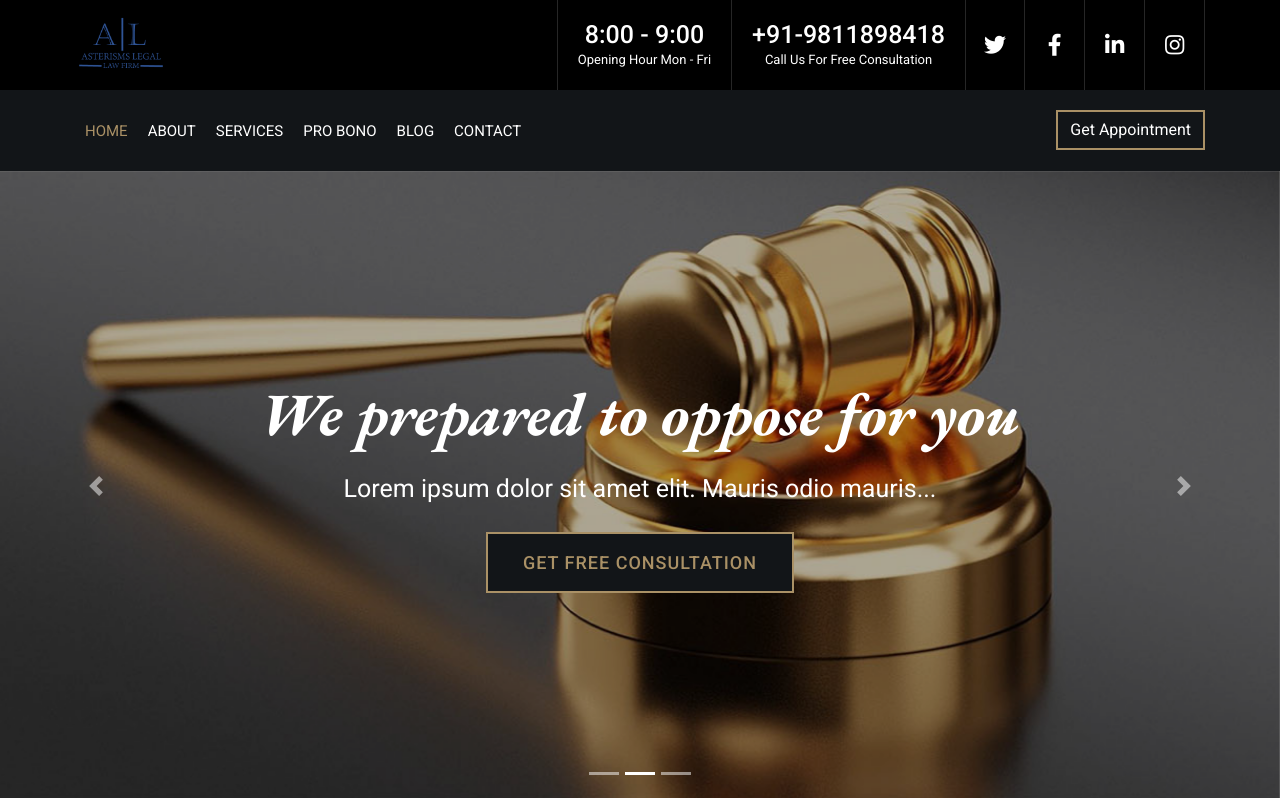
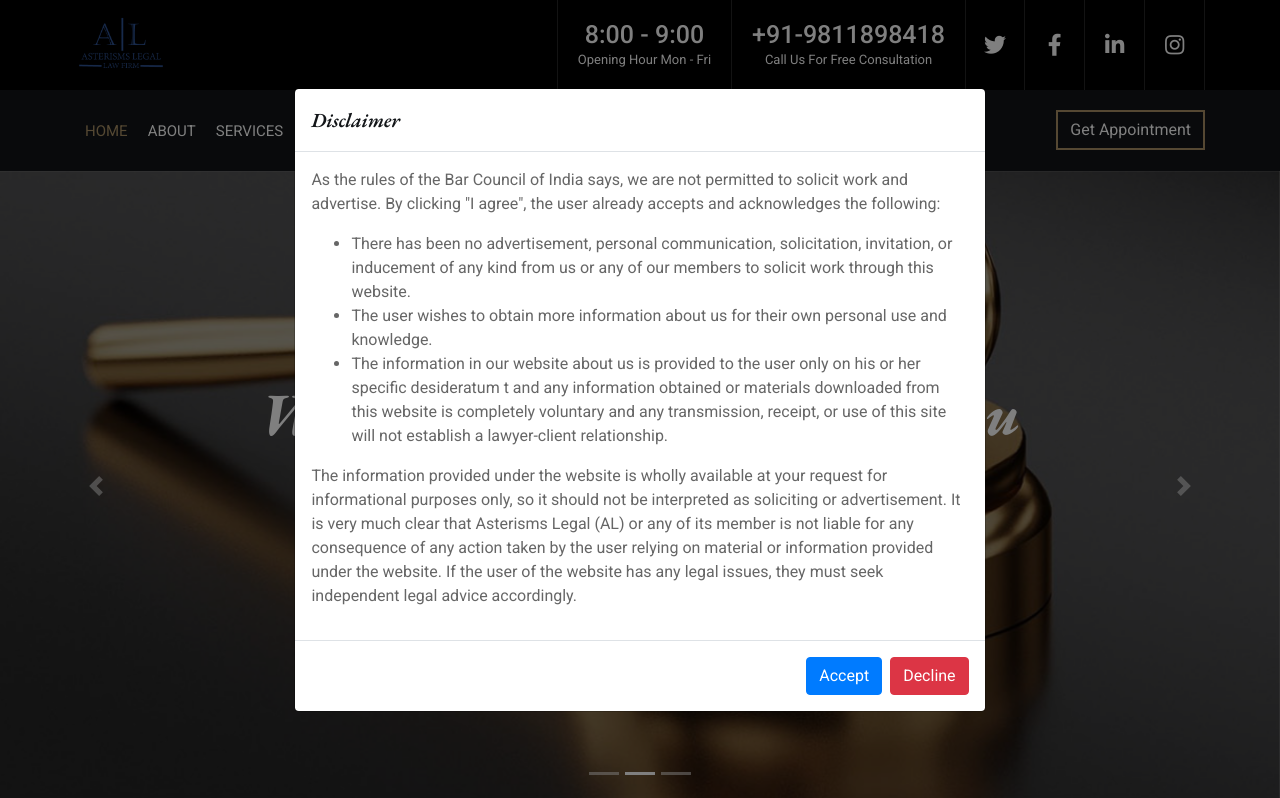
Before and after one commit to PriyanshuGupta93540/asterismlegalfirm, a plain HTML site: page index.html in a window 1280 px wide. Shown: the top 798 px of the page. Drawn offline with nearby package versions, Linux system fonts and the light colour scheme.

Commit message:
third changes

```diff
--- a/css/style.css
+++ b/css/style.css
@@ -1771,3 +1771,10 @@ a:focus {
         text-align: center;
     }
 }
+
+
+/* Disclaimer */
+
+.disc{
+    width: 2500px;
+}
--- a/index.html
+++ b/index.html
@@ -866,5 +866,88 @@ New Delhi – 110049</p>
 
         <!-- Template Javascript -->
         <script src="js/main.js"></script>
+
+
+<!--
+         <-- Disclaimer Modal -->
+    <div id="disclaimerModal" class="modal fade" tabindex="-1" role="dialog" aria-labelledby="disclaimerModalLabel" aria-hidden="true">
+        <div class="modal-dialog modal-dialog-centered" role="document">
+            <div class="modal-content">
+                <div class="modal-header">
+                    <h5 class="modal-title" id="disclaimerModalLabel">Disclaimer</h5>
+                </div>
+                <div class="modal-body">
+                    <p>As the rules of the Bar Council of India says, we are not permitted to solicit work and advertise. By clicking "I agree", the user already accepts and acknowledges the following:</p>
+                   <ul>
+                    <li>There has been no advertisement, personal communication, solicitation, invitation, or inducement of any kind from us or any of our members to solicit work through this website.</li>
+                    <li>The user wishes to obtain more information about us for their own personal use and knowledge.</li>
+                    <li>The information in our website about us is provided to the user only on his or her specific desideratum t and any information obtained or materials downloaded from this website is completely voluntary and any transmission, receipt, or use of this site will not establish a lawyer-client relationship.</li>
+                   </ul>
+                   <p>The information provided under the website is wholly available at your request for informational purposes only, so it should not be interpreted as soliciting or advertisement. It is very much clear that Asterisms Legal (AL) or any of its member is not liable for any consequence of any action taken by the user relying on material or information provided under the website. If the user of the website has any legal issues, they must seek independent legal advice accordingly.</p>
+                </div>
+                <div class="modal-footer">
+                    <button type="button" class="btn btn-primary" id="acceptButton">Accept</button>
+                    <button type="button" class="btn btn-danger" id="declineButton">Decline</button>
+                </div>
+            </div>
+        </div>
+    </div>
+
+    <style>
+        /* Custom CSS for the Disclaimer Modal */
+        #disclaimerModal .modal-dialog {
+            max-width: 54%; /* Set the desired width, e.g., 80% */
+        }
+    </style>
+
+
+    <script>
+        // Function to set a cookie
+        function setCookie(name, value, days) {
+            const expires = new Date();
+            expires.setTime(expires.getTime() + days * 24 * 60 * 60 * 1000);
+            document.cookie = `${name}=${value};expires=${expires.toUTCString()};path=/`;
+        }
+
+        // Function to get a cookie by name
+        function getCookie(name) {
+            const cookies = document.cookie.split(';');
+            for (let i = 0; i < cookies.length; i++) {
+                const cookie = cookies[i].trim();
+                if (cookie.startsWith(name + '=')) {
+                    return cookie.substring(name.length + 1);
+                }
+            }
+            return null;
+        }
+
+        // Check if the user has already accepted or declined the disclaimer
+        const disclaimerAccepted = getCookie('disclaimerAccepted');
+
+        if (disclaimerAccepted === null) {
+            // Show the disclaimer modal if the user hasn't made a choice
+            $('#disclaimerModal').modal('show');
+        }
+
+        // Handle the "Accept" button click
+        $('#acceptButton').click(function() {
+            // Set a cookie to remember the user's choice
+            setCookie('disclaimerAccepted', 'true', 30); // Cookie expires in 30 days
+
+            // Redirect to the home page (replace with your actual home page URL)
+            window.location.href = 'index.html';
+        });
+
+        // Handle the "Decline" button click
+        $('#declineButton').click(function() {
+            // Set a cookie to remember the user's choice
+            setCookie('disclaimerAccepted', 'false', 30); // Cookie expires in 30 days
+
+            // Redirect to Google (or any other URL you prefer)
+            window.location.href = 'https://www.google.com';
+        });
+    </script>
+
+
     </body>
 </html>
--- a/js/main.js
+++ b/js/main.js
@@ -104,6 +104,6 @@
 
 })(jQuery);
 
-if (window.location.href.endsWith(".html")) {
-    history.pushState({}, null, window.location.href.replace(".html", ""));
-  }
+// if (window.location.href.endsWith(".html")) {
+//     history.pushState({}, null, window.location.href.replace(".html", ""));
+//   }
```
Also changed, not shown: about.html (+4 -0 lines).
